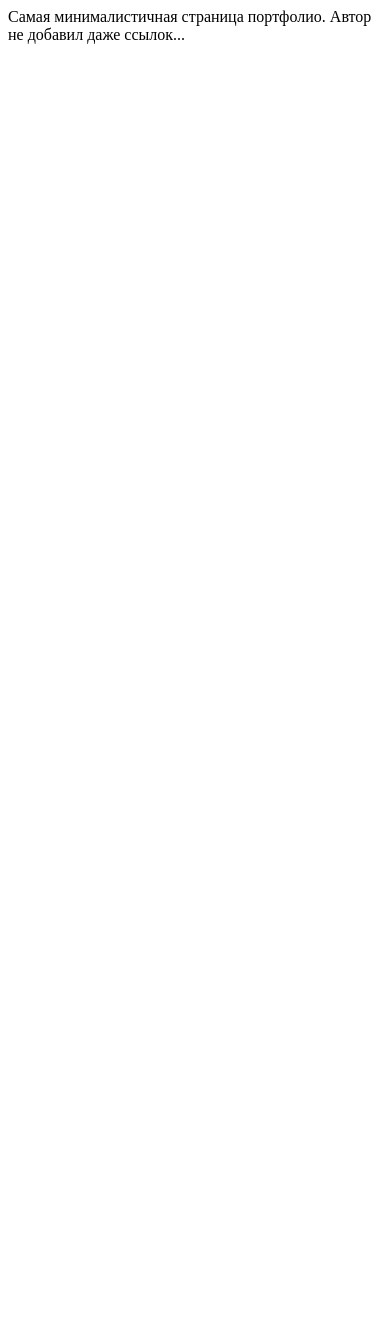
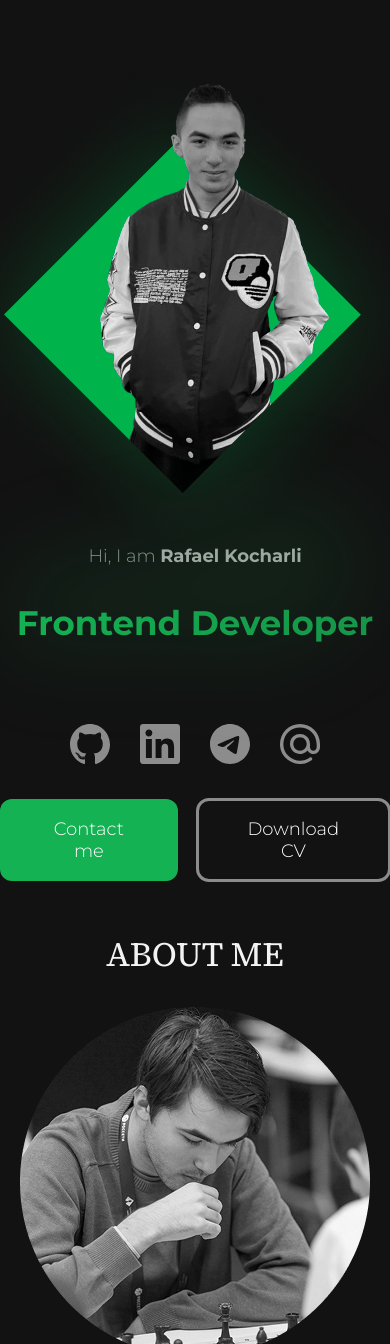
Before and after one commit to Rafaelkocharli/rafaelkocharli.github.io, a plain HTML site: page index.html in a window 390 px wide. Shown: the top 1344 px of the page. Before the commit the page ends 844 px from the top, so only its background shows below. Drawn offline with Linux system fonts and the light colour scheme.

Commit message:
Add files via upload

```diff
--- a/index.html
+++ b/index.html
@@ -1 +1,75 @@
-Самая минималистичная страница портфолио. Автор не добавил даже ссылок...
+<!DOCTYPE html>
+<html lang="en">
+  <head>
+    <meta charset="UTF-8" />
+    <meta name="viewport" content="width=device-width, initial-scale=1.0" />
+    <link rel="stylesheet" href="style.css" />
+    <title>Document</title>
+  </head>
+  <body>
+    <div class="wrapper">
+      <div class="intro_block">
+        <div class="intro_block__photo">
+          <img src="/assets/images/myPhoto.png" alt="it's me" />
+        </div>
+        <div class="intro_block__info">
+          <div class="intro_block__name">
+            Hi, I am <span>Rafael Kocharli</span>
+          </div>
+          <img src="/assets/svg/blur1.svg" alt="blur" />
+          <div class="intro_block__speciality">Frontend Developer</div>
+        </div>
+        <div class="intro_block__social_networks">
+          <div class="intro_block__icon">
+            <img src="/assets/svg/github.svg" alt="github icon" />
+          </div>
+          <div class="intro_block__icon">
+            <img src="/assets/svg/linkedin.svg" alt="linkedin icon" />
+          </div>
+          <div class="intro_block__icon">
+            <img src="/assets/svg/telegram.svg" alt="telegram icon" />
+          </div>
+          <div class="intro_block__icon">
+            <img src="/assets/svg/mail.svg" alt="mail icon" />
+          </div>
+        </div>
+        <div class="intro_block__contact_buttons">
+          <button class="primary_button">Contact me</button>
+          <button class="secondary_button">Download CV</button>
+        </div>
+      </div>
+      <div class="about_me_block">
+        <h1>About me</h1>
+        <div class="about_me_block__photo">
+          <img src="/assets/images/myphoto2.png" alt="it's me playing chess" />
+        </div>
+        <div class="about_me_block__text" id="aboutMe">
+          <p></p>
+          <br />
+          <p></p>
+          <br />
+          <p></p>
+        </div>
+      </div>
+      <div class="projects_block"></div>
+      <div class="contact_me_block">
+        <h1>Contact me</h1>
+        <form action="/">
+          <input type="text" placeholder="name" />
+          <input type="text" placeholder="email" />
+          <select>
+            <option value="">Service Of Interest</option>
+            <option value=""></option>
+            <option value=""></option>
+            <option value=""></option>
+            <option value=""></option>
+          </select>
+          <textarea placeholder="Details"></textarea>
+          <button class="secondary_button">Send</button>
+        </form>
+      </div>
+      <div class="footer"></div>
+    </div>
+    <script src="script.js"></script>
+  </body>
+</html>
--- /dev/null
+++ b/script.js
@@ -0,0 +1,11 @@
+const aboutMe = [
+  'I am <span>Rafael Kocharli</span>, a <span>frontend developer</span>. I have experience in creating <span>pet projects</span>, and I love working with React. Currently, I am studying at MPEI (Moscow Power Engineering Institute) majoring in "Information Technology and Computer Systems."',
+  "I learned web development on my own, which has allowed me to enhance my skills and confidence in creating cool interactive interfaces. My projects reflect my passion for development and my commitment to continuous learning.",
+  "<span>I am always excited about new opportunities and open to collaboration.</span> If you have any questions or want to discuss a project, feel free to reach out!",
+];
+
+const p = document.getElementById("aboutMe").children;
+console.log(p);
+for (let i = 0; i < aboutMe.length; i++) {
+  p[i * 2].innerHTML = aboutMe[i];
+}
--- /dev/null
+++ b/style.css
@@ -0,0 +1,146 @@
+@import url("https://fonts.googleapis.com/css2?family=Montserrat:ital,wght@0,100..900;1,100..900&family=Source+Serif+4:ital,opsz,wght@0,8..60,200..900;1,8..60,200..900&display=swap");
+
+* {
+  margin: 0;
+  font-family: "Montserrat", sans-serif;
+  color: #909090;
+  font-weight: 300;
+  box-sizing: border-box;
+}
+
+body,
+html,
+.wrapper {
+  background-color: #121212;
+}
+
+img {
+  max-width: 100%;
+  max-height: 100%;
+}
+
+h1 {
+  font-family: "Source Serif 4", serif;
+  font-size: 34px;
+  color: #f3f3f3;
+  text-transform: uppercase;
+  font-weight: normal;
+  text-align: center;
+  margin-top: 50px;
+  margin-bottom: 30px;
+}
+
+.primary_button {
+  padding: 19px 40px;
+  border-radius: 12px;
+  color: white;
+  background: #15b254;
+  border: 0;
+  box-sizing: border-box;
+  font-size: 18px;
+}
+
+.secondary_button {
+  box-sizing: border-box;
+  padding: 19px 40px;
+  border-radius: 12px;
+  color: white;
+  background: transparent;
+  outline: 3px #8c8c8c solid;
+  border: 0;
+  font-size: 18px;
+  outline-offset: -2px;
+}
+
+@media screen and (max-width: 430px) {
+  .intro_block {
+    font-size: 18px;
+    display: flex;
+    flex-direction: column;
+    align-items: center;
+  }
+  .intro_block__photo {
+    width: 430px;
+    margin-top: 63px;
+  }
+
+  .intro_block__info {
+    position: relative;
+    width: 100%;
+  }
+  .intro_block__info span {
+    color: #a9a9a9;
+    font-weight: bold;
+  }
+  .intro_block__info img {
+    width: 430px;
+    max-height: unset;
+    position: absolute;
+    top: -150px;
+  }
+  .intro_block__social_networks {
+    display: flex;
+    gap: 30px;
+    margin-top: 80px;
+  }
+  .intro_block__contact_buttons {
+    display: flex;
+    margin-top: 30px;
+    gap: 19px;
+  }
+  .intro_block__name {
+    font-size: 18px;
+    text-align: center;
+  }
+  .intro_block__speciality {
+    font-size: 34px;
+    font-weight: bold;
+    text-align: center;
+    margin-top: 35px;
+    background: linear-gradient(90deg, #15b254, #169348);
+    background-clip: text;
+    -webkit-background-clip: text;
+    -webkit-text-fill-color: transparent;
+  }
+  .intro_block__icon img {
+    width: 40px;
+  }
+  .about_me_block {
+    display: flex;
+    flex-direction: column;
+  }
+  .about_me_block__photo {
+    align-self: center;
+  }
+  .about_me_block__text {
+    margin-top: 30px;
+    padding: 0 36px;
+    font-size: 22px;
+  }
+  .about_me_block__text p {
+    font-weight: normal;
+    text-align: justify;
+    line-height: 190%;
+  }
+  .about_me_block__text span {
+    font-weight: bold;
+  }
+  .contact_me_block {
+    margin-bottom: 81px;
+  }
+  .contact_me_block form {
+    display: flex;
+    flex-direction: column;
+    padding: 0 41px;
+    gap: 30px;
+  }
+  .contact_me_block form input {
+    border: 0;
+    padding: 26px 20px;
+    font-size: 22px;
+    color: #8c8c8c;
+    background-color: #1c1c1c;
+    border-radius: 15px;
+    text-transform: capitalize;
+  }
+}
```
Also changed, not shown: assets/images/myPhoto.png (added), assets/images/myphoto2.png (added), assets/images/project1.png (added), assets/images/project2.png (added), assets/images/project3.png (added), assets/svg/blur1.svg (added), assets/svg/blur2.svg (added), assets/svg/github.svg (added), assets/svg/linkedin.svg (added), assets/svg/mail.svg (added), assets/svg/telegram.svg (added).
